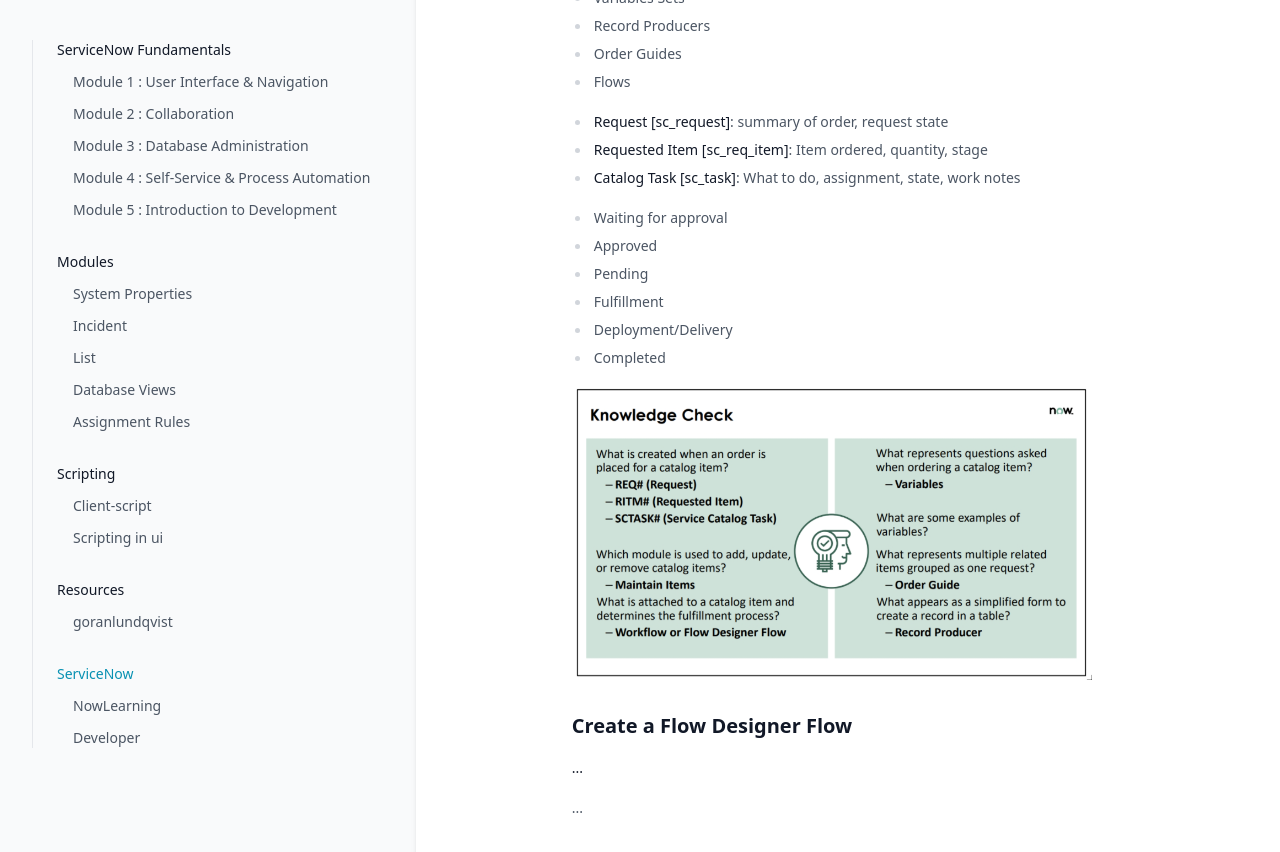
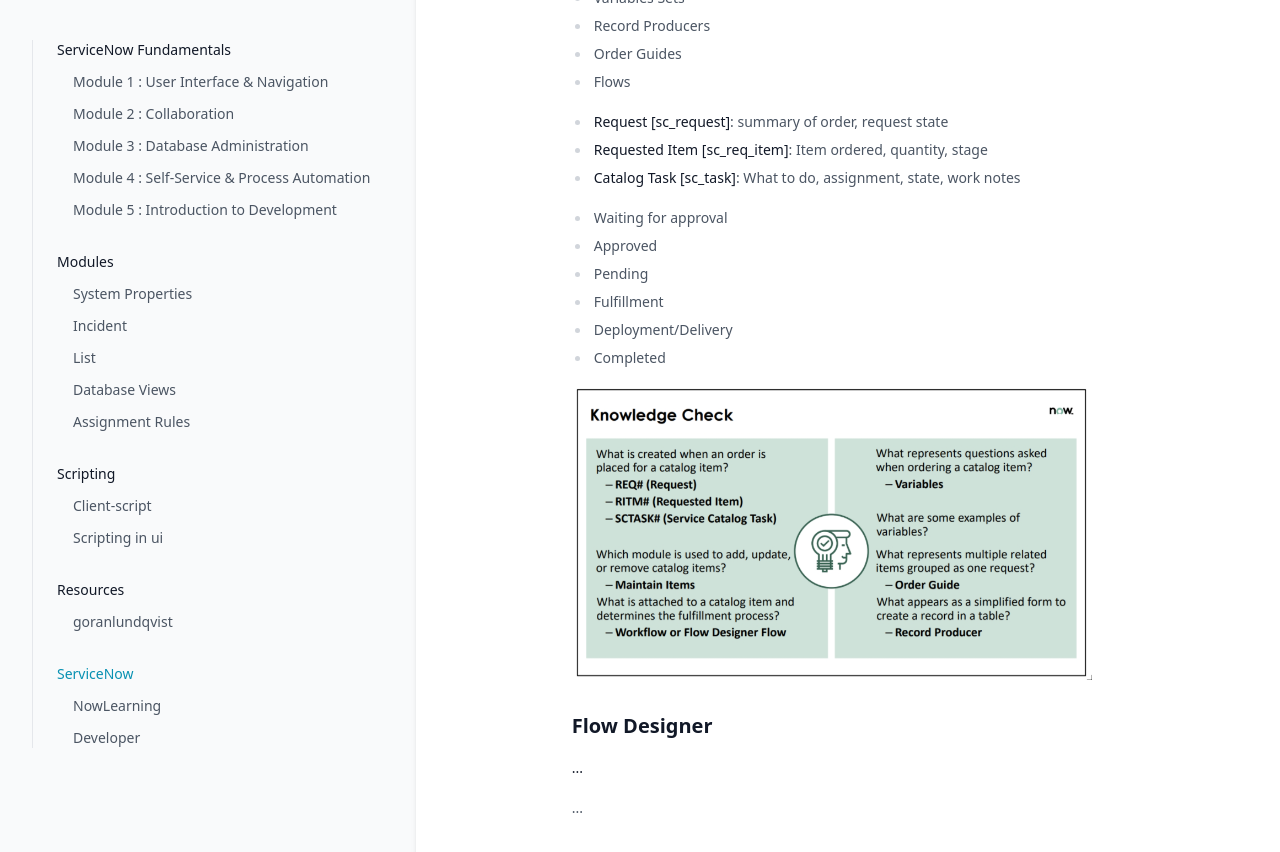
Before and after one commit to greglejeune/ebook, a Jekyll site: the page built from _servicenow/2021-11-01-snf-module4.md, in a window 1280 px wide and 900 px high, scrolled down 1807 px. Shown: the top 852 px of the window. Built offline with Jekyll 4.4.1, drawn with Linux system fonts in a browser that asks for light colours.

Commit message:
Update 2021-11-01-snf-module4.md

```diff
--- a/_servicenow/2021-11-01-snf-module4.md
+++ b/_servicenow/2021-11-01-snf-module4.md
@@ -92,7 +92,7 @@ category: snf
 
 <img src="https://greglejeune.github.io/ebook/img/SNFundamentals4-2.png">
 
-<h2>Create a Flow Designer Flow</h2>
+<h2>Flow Designer</h2>
 
 <p style="text-align: justify;"><strong>...</strong></p>
 
```
